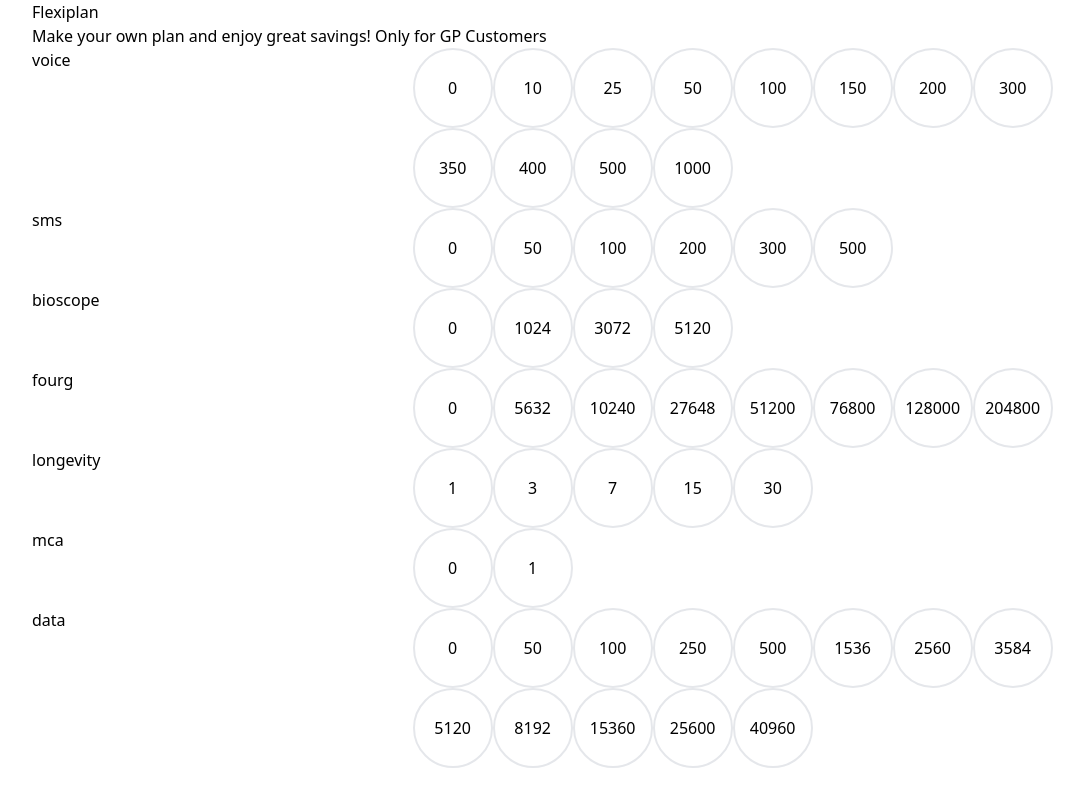
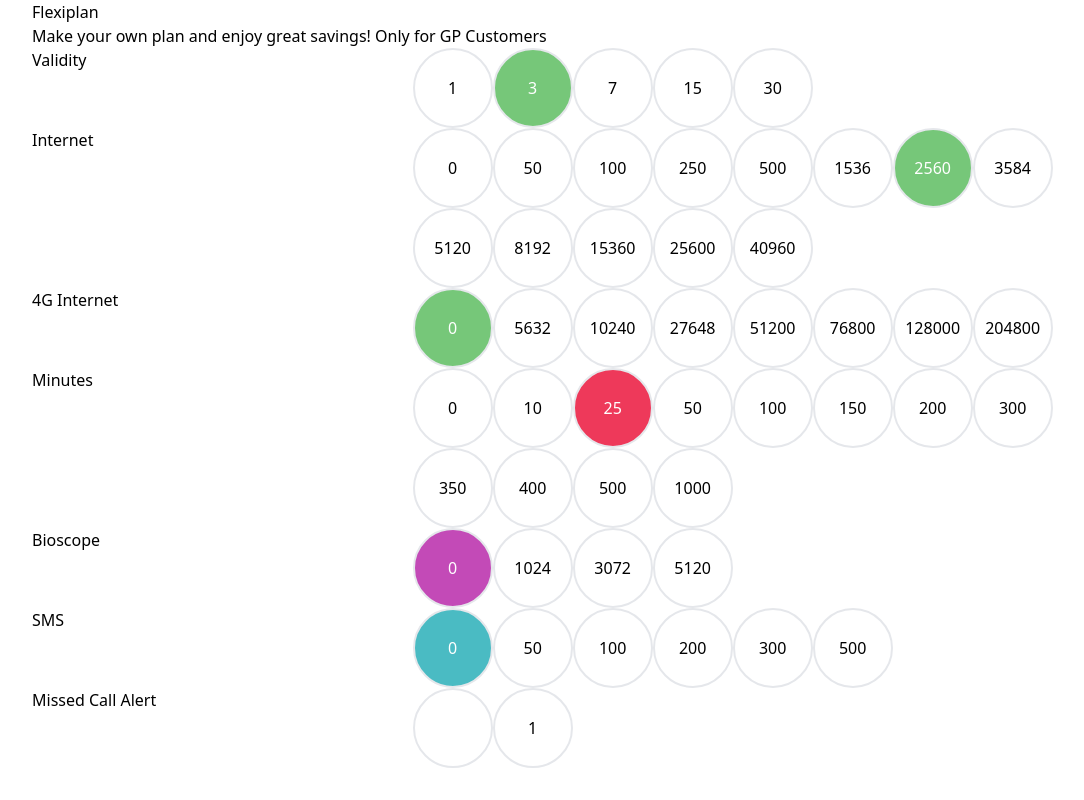
Before and after one commit to argha-shipansarker/gpFlexiPlan, a React (Create React App) app: page / in a window 1280 px wide. Shown: the whole page, without its empty margins (77-1161 px from the left). Built offline with nearby package versions, Linux system fonts and the light colour scheme.

Commit message:
done till selected bubbles

```diff
--- a/package.json
+++ b/package.json
@@ -3,10 +3,6 @@
   "version": "0.1.0",
   "private": true,
   "dependencies": {
-    "@emotion/react": "^11.9.3",
-    "@emotion/styled": "^11.9.3",
-    "@mui/icons-material": "^5.8.4",
-    "@mui/material": "^5.8.4",
     "@testing-library/jest-dom": "^5.16.4",
     "@testing-library/react": "^13.3.0",
     "@testing-library/user-event": "^13.5.0",
--- a/src/Pages/Flexiplan.js
+++ b/src/Pages/Flexiplan.js
@@ -1,35 +1,87 @@
-import React, {useState, useEffect} from 'react'
+import React, { useState, useEffect } from 'react'
 import BubbleVariation from "../ReusableComponents/BubbleVariation"
 
 const Flexiplan = () => {
     const bubbleMap = require('../RequiredData/bubble-map.json');
     const selectedBubbles = require('../RequiredData/selected-bubbles.json');
+    const eligibilityMap = require('../RequiredData/eligibility-map.json');
 
     const [bubbleMapState, setBubbleMapState] = useState(null)
+    const [eligibleBubbleMapState, setEligibleBubbleMapState] = useState(null)
 
 
     useEffect(() => {
         const tempData = Object.entries(bubbleMap).map(([key, value]) => {
-            let temp = []
+            let tempFlexiTypeVariation = []
+            let tempFlexiType = null
+            let tempFlexiTypeColor = null
+            let tempFlexiSerial = null
+
+            switch (key) {
+                case "voice":
+                    tempFlexiType = "Minutes"
+                    tempFlexiSerial = 4
+                    tempFlexiTypeColor = "#ee395a"
+                    break;
+                case "sms":
+                    tempFlexiType = "SMS"
+                    tempFlexiSerial = 6
+                    tempFlexiTypeColor = "#4abbc3"
+                    break;
+                case "bioscope":
+                    tempFlexiType = "Bioscope"
+                    tempFlexiSerial = 5
+                    tempFlexiTypeColor = "#c34ab7"
+                    break;
+                case "fourg":
+                    tempFlexiType = "4G Internet"
+                    tempFlexiSerial = 3
+                    tempFlexiTypeColor = "#76c779"
+                    break;
+                case "longevity":
+                    tempFlexiType = "Validity"
+                    tempFlexiSerial = 1
+                    tempFlexiTypeColor = "#76c779"
+                    break;
+                case "mca":
+                    tempFlexiType = "Missed Call Alert"
+                    tempFlexiSerial = 7
+                    tempFlexiTypeColor = "null"
+                    break;
+                case "data":
+                    tempFlexiType = "Internet"
+                    tempFlexiSerial = 2
+                    tempFlexiTypeColor = "#76c779"
+                    break;
+            }
+
             value.map((item) => {
-                selectedBubbles[key] == item ? temp.push({value:item, selected:true}) : temp.push({value:item, selected:false})
+                selectedBubbles[key] == item ? tempFlexiTypeVariation.push({ value: item, selected: true }) : tempFlexiTypeVariation.push({ value: item, selected: false })
 
             })
             // [key] = temp
-            return {value: temp, type: key }
+            return { flexiType: tempFlexiType, flexiTypeVariation: tempFlexiTypeVariation, flexiTypeSerial: tempFlexiSerial, fexiTypeColor: tempFlexiTypeColor, mainFlexiType: key }
         })
-        console.log("manto", tempData)
-        setBubbleMapState(tempData)
+        setBubbleMapState(tempData.sort((a, b) => a.flexiTypeSerial - b.flexiTypeSerial))
     }, [])
+
+    useEffect(() => {
+        if (bubbleMapState) {
+
+        }
+    }, [bubbleMapState])
+
+
+
 
     useEffect(() => {
         console.log("shipan", bubbleMapState)
     }, [bubbleMapState])
-    //     useEffect(() => {
-    //     console.log("shipan", bubbleMap)
-    // }, [bubbleMap])
-    if(bubbleMapState == null)
+
+
+    if (bubbleMapState == null)
         return null
+
     return (
         <div className=''>
             <p>Flexiplan</p>
@@ -37,16 +89,9 @@
             {
                 bubbleMapState.map((value, index) => (
                     <div className='grid grid-cols-3 gap-20' key={index}>
-            <p>{value.type}</p>
+                        <p>{value.flexiType}</p>
                         <div className='col-span-2'>
-            {/* {
-                value.map((value, index) => (
-                    <div key={index}>
-                        <BubbleVariation value={value}/>
-                    </div>
-                ))
-            } */}
-            <BubbleVariation value={value.value}/>
+                            <BubbleVariation value={value.flexiTypeVariation} color={value.fexiTypeColor} />
                         </div>
                     </div>
                 ))
--- a/src/ReusableComponents/BubbleVariation.js
+++ b/src/ReusableComponents/BubbleVariation.js
@@ -1,16 +1,18 @@
 import React, { useState, useEffect } from "react";
 
-const BubbleVariation = ({ value }) => {
-    useEffect(() => {
-        console.log("argha", value);
-    }, [value]);
+const BubbleVariation = ({ value, color }) => {
+
+    // useEffect(() => {
+    //     console.log("argha", value);
+    // }, [value]);
+
     return (
         <div className="flex flex-wrap">
             {
                 value.map((value, index) => (
-                    <div className="h-20 w-20 rounded-full border-2 flex justify-center items-center">
-                        <p>{value.value}</p>
-                    </div>
+                    <button className={`h-20 w-20 rounded-full border-2 flex justify-center items-center`} style={{ backgroundColor: value.selected ? color : "white" }}>
+                        <p style={{ color: value.selected ? "white" : "black" }}>{value.value}</p>
+                    </button>
                 ))
             }
         </div>
```
Also changed, not shown: 1 other file (tests, documents, lock files or other folders). Lines whose indentation alone changed are shown as unchanged.
